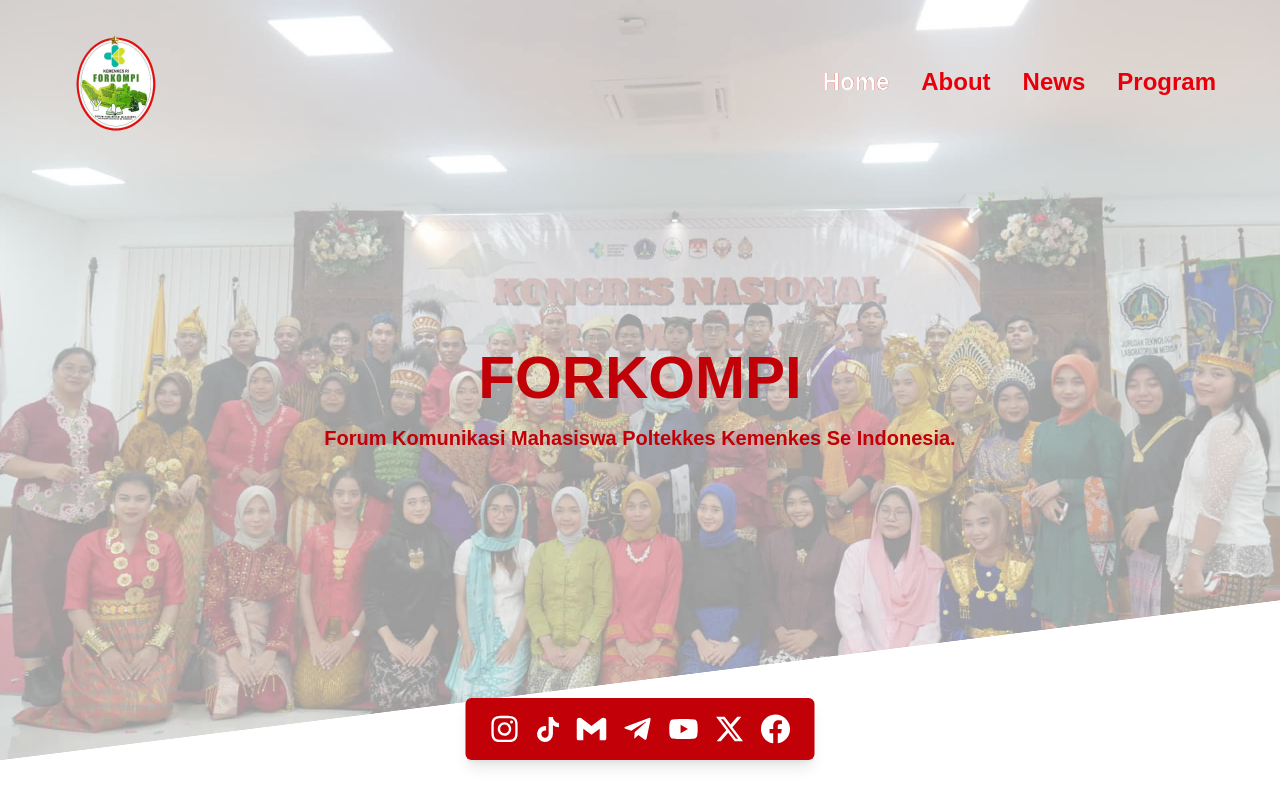
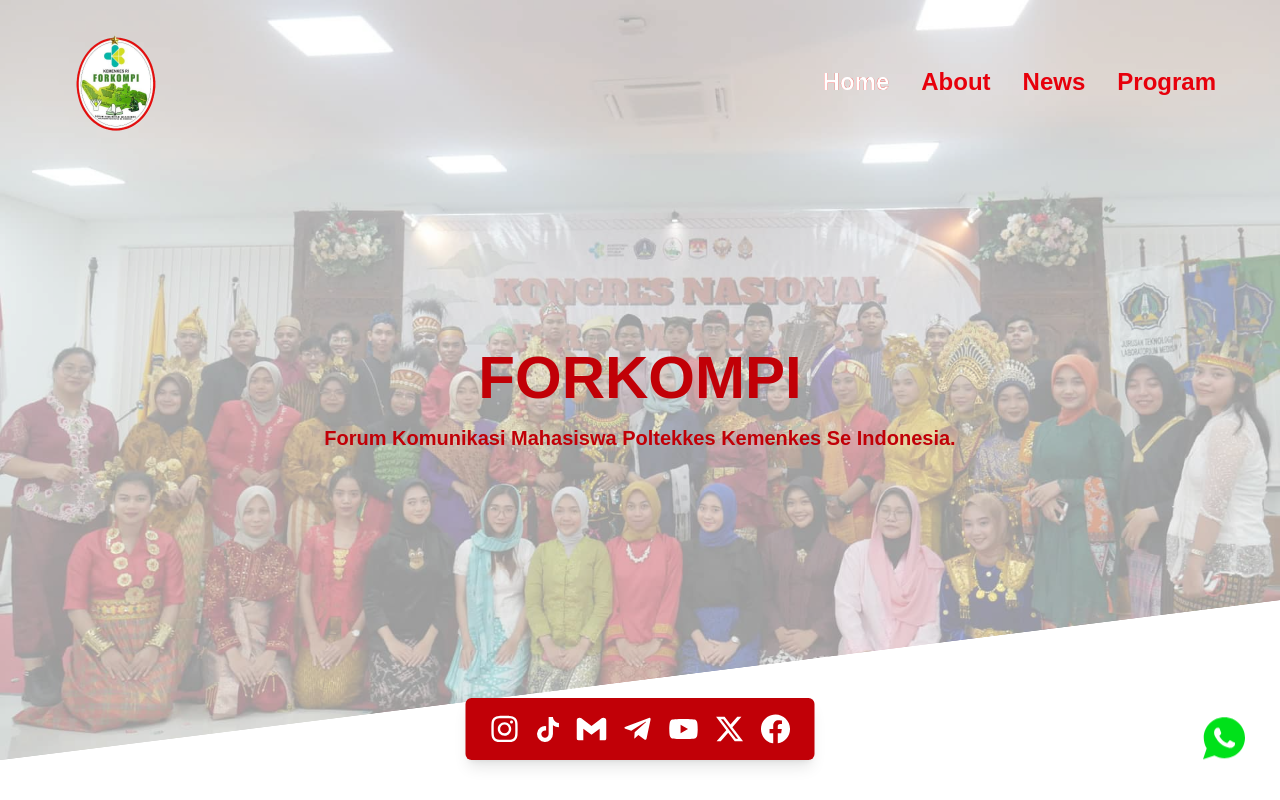
Before and after one commit to mmaruf23/forkompi, a Next.js app: page / in a window 1280 px wide. Shown: the top 800 px of the page. Built offline with nearby package versions, Linux system fonts and the light colour scheme; a web font is replaced by a local one.

Commit message:
whatsapp icon ehehe

```diff
--- a/src/components/layout/index.tsx
+++ b/src/components/layout/index.tsx
@@ -2,6 +2,7 @@ import React from "react";
 import Navbar from "../ui/navbar";
 import Footer from "../ui/footer";
 import { Hammersmith_One } from "next/font/google";
+import WhatsAppButton from "../ui/wa_button";
 type LayoutProps = {
   children: React.ReactNode;
 };
@@ -10,12 +11,13 @@ const hammersmith = Hammersmith_One({
   subsets: ["latin"],
   weight: "400",
 });
+// todo : nanti untuk page /admin mah jangan pake layout ini
 const Layout = ({ children }: LayoutProps) => {
   return (
-    // sementara nanti edit aja
     <div className={`min-h-svh ` + hammersmith.className}>
       <Navbar />
       <main className="flex items-center">{children}</main>
+      <WhatsAppButton />
       <Footer />
     </div>
   );
--- /dev/null
+++ b/src/components/ui/wa_button.tsx
@@ -0,0 +1,14 @@
+import React from "react";
+import { IoLogoWhatsapp } from "react-icons/io";
+
+const WhatsAppButton = () => {
+  return (
+    <div className="fixed bottom-10 right-10 ">
+      <div className="bg-white animate-bounce h-8 w-8 rounded-full">
+        <IoLogoWhatsapp className="text-[#00E11A] text-5xl -translate-2" />
+      </div>
+    </div>
+  );
+};
+
+export default WhatsAppButton;
```
